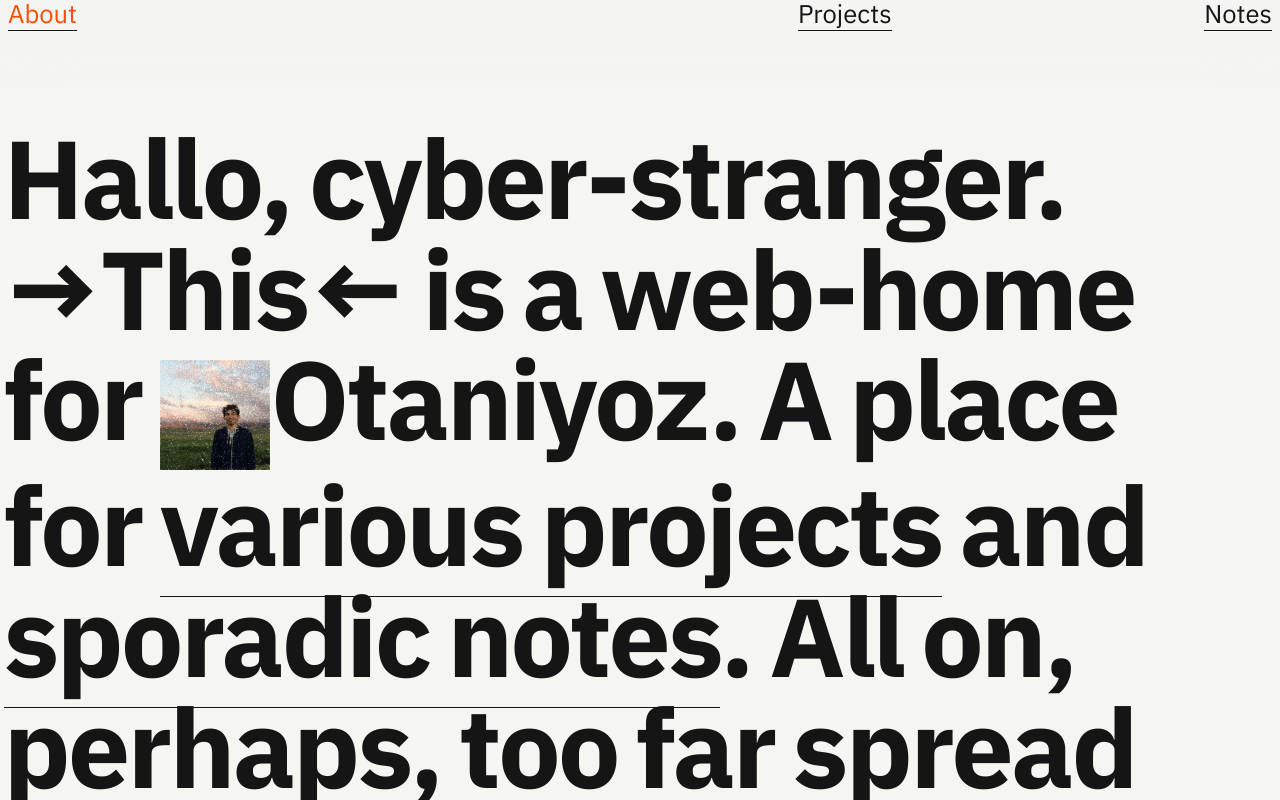
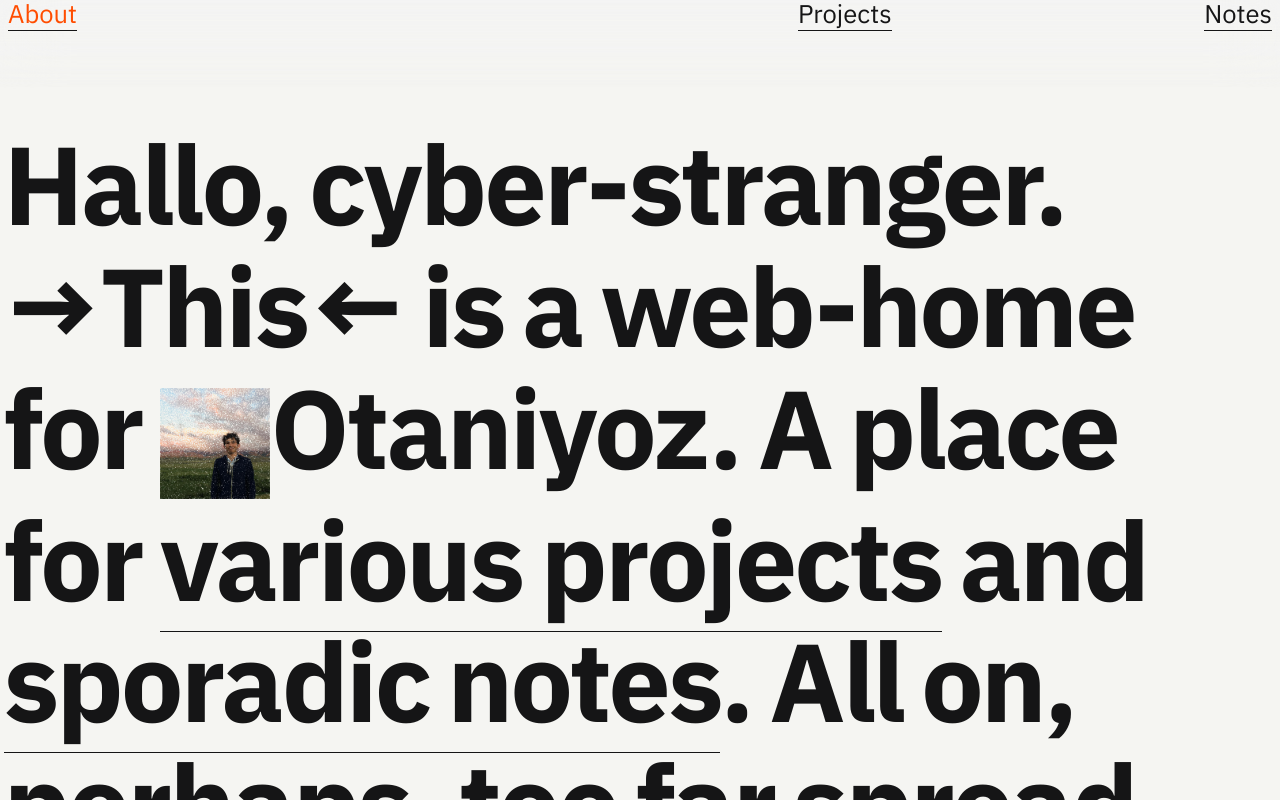
Before and after one commit to otaniyoz/web, a SvelteKit app: page / in a window 1280 px wide. Shown: the top 800 px of the page. Built offline with nearby package versions, Linux system fonts and the light colour scheme.

Commit message:
updated heading

```diff
--- a/src/styles/app.css
+++ b/src/styles/app.css
@@ -214,7 +214,7 @@ p {
 }
 
 .large-text {
-  line-height: var(--line-height-regular);
+  line-height: var(--line-height-xregular);
   font-weight: var(--font-weight-heavy);
   font-size: var(--font-size-large);
 }
--- a/src/styles/variables.css
+++ b/src/styles/variables.css
@@ -11,6 +11,7 @@
   --color-yellow: rgb(240, 250, 138);
 
   --line-height-small: 0.8em;
+  --line-height-xregular: 1.1em;
   --line-height-regular: 1em;
   --line-height-large: 1.35em;
 
```
